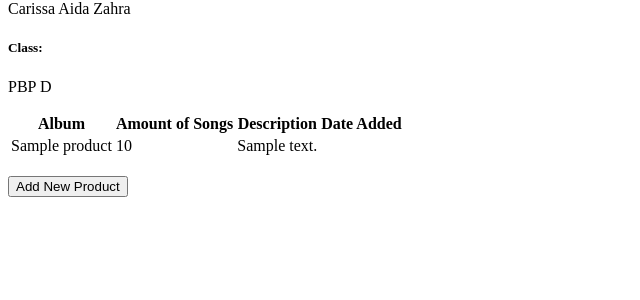
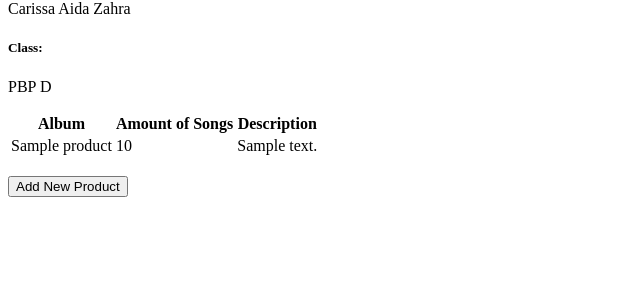
Before and after one commit to carissadzr/music-albums, a Django app: page / in a window 1280 px wide. Shown: the part 119-419 px from the top of the page, without its empty margins (0-640 px from the left). Run offline with Django 4.2, Linux system fonts and the light colour scheme; tables that the repository leaves empty hold one stand-in row (values such as "Sample post").

Commit message:
edited readme

```diff
--- a/main/templates/main.html
+++ b/main/templates/main.html
@@ -14,7 +14,6 @@
             <th>Album</th>
             <th>Amount of Songs</th>
             <th>Description</th>
-            <th>Date Added</th>
         </tr>
 
         {% comment %} Berikut cara memperlihatkan data produk di bawah baris ini {% endcomment %}
@@ -24,7 +23,6 @@
                 <td>{{product.name}}</td>
                 <td>{{product.amount}}</td>
                 <td>{{product.description}}</td>
-                <td>{{product.date_added}}</td>
             </tr>
         {% endfor %}
     </table>
```
Also changed, not shown: README.md, main/migrations/0001_initial.py.
